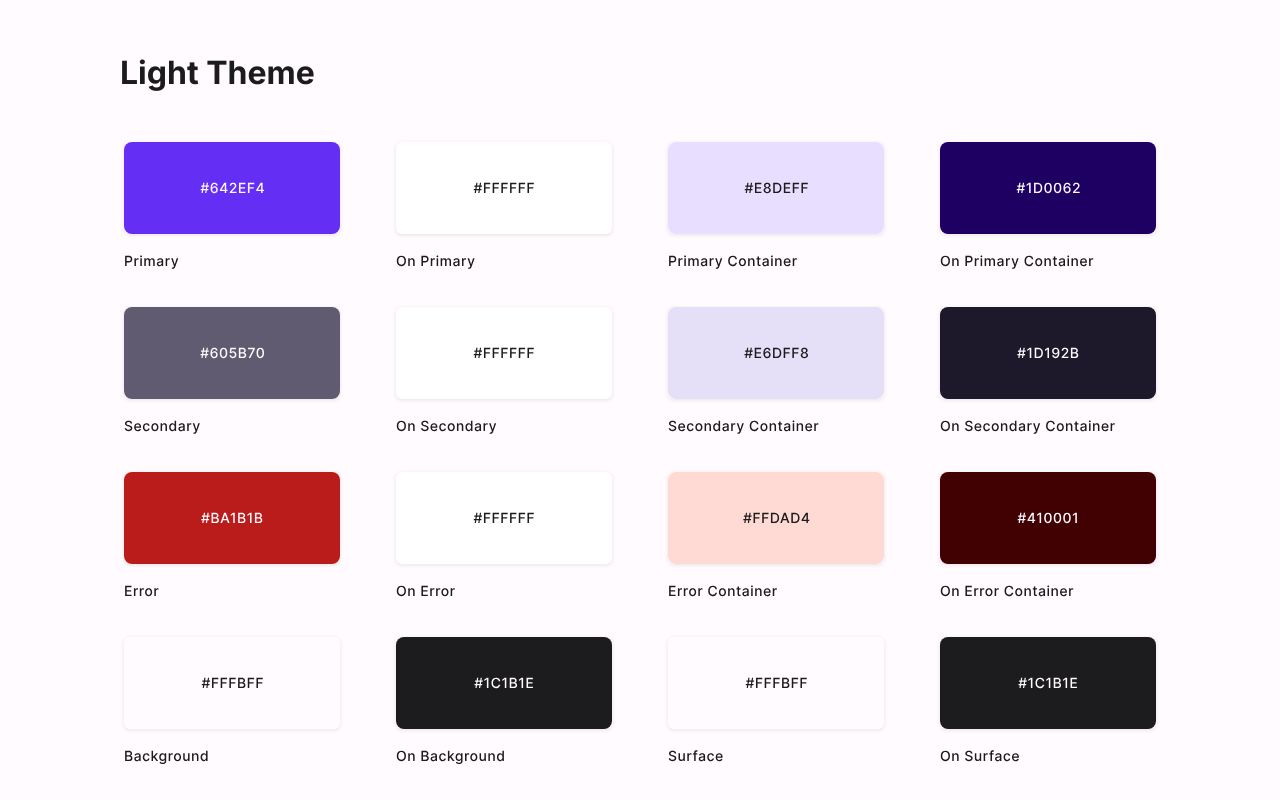
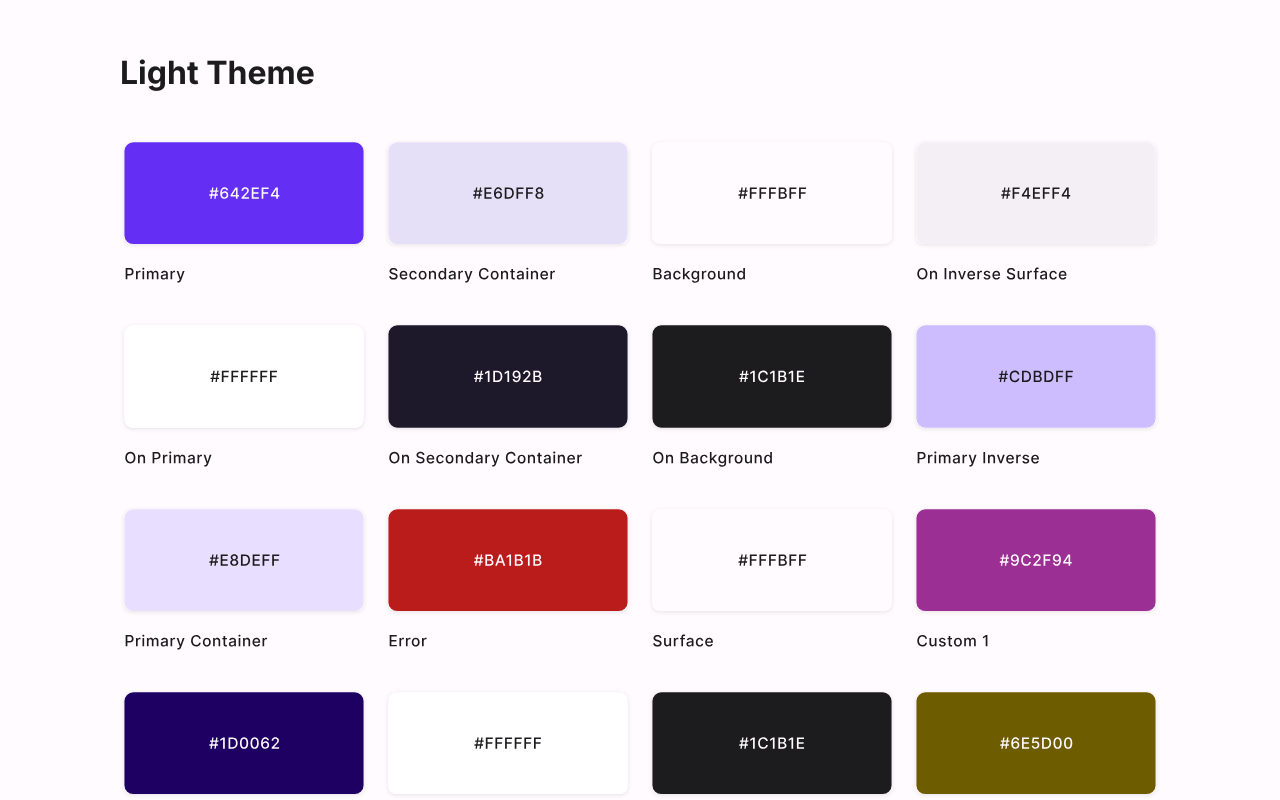
Before and after one commit to p4suhag/portfolio, a Next.js app: page /case/apsara in a window 1280 px wide. Shown: the part 3160-3960 px from the top of the page. Built offline with nearby package versions, Linux system fonts and the light colour scheme.

Commit message:
Add grid properties to color container

```diff
--- a/styles/global.css
+++ b/styles/global.css
@@ -923,12 +923,24 @@ h1, h2, h3, h4, h5 {
 
 /*-----  Apsara Case Study ------*/
 
-.color_card_container {
+/*.color_card_container {
 	display: flex;
   flex-wrap: wrap;
   justify-content: space-between;
   row-gap: 32px;
   margin: 40px auto;
+}*/
+
+.color_card_container {
+	margin: 40px auto;
+  column-width: 216px;
+  column-gap: 1em;
+}
+
+.color_card_container img {
+	display: inline-block;
+	width: 100%;
+	margin-bottom: 32px;
 }
 
 .component_card_container {
```
